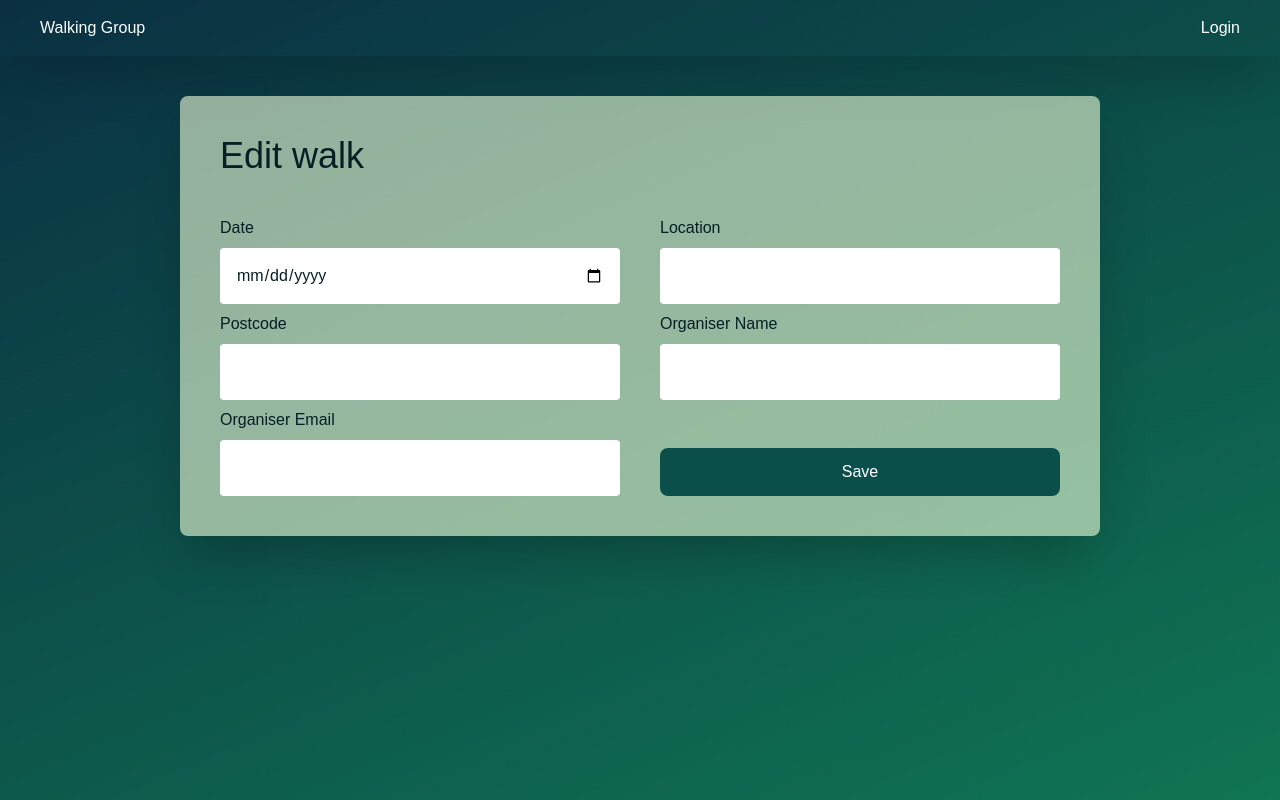
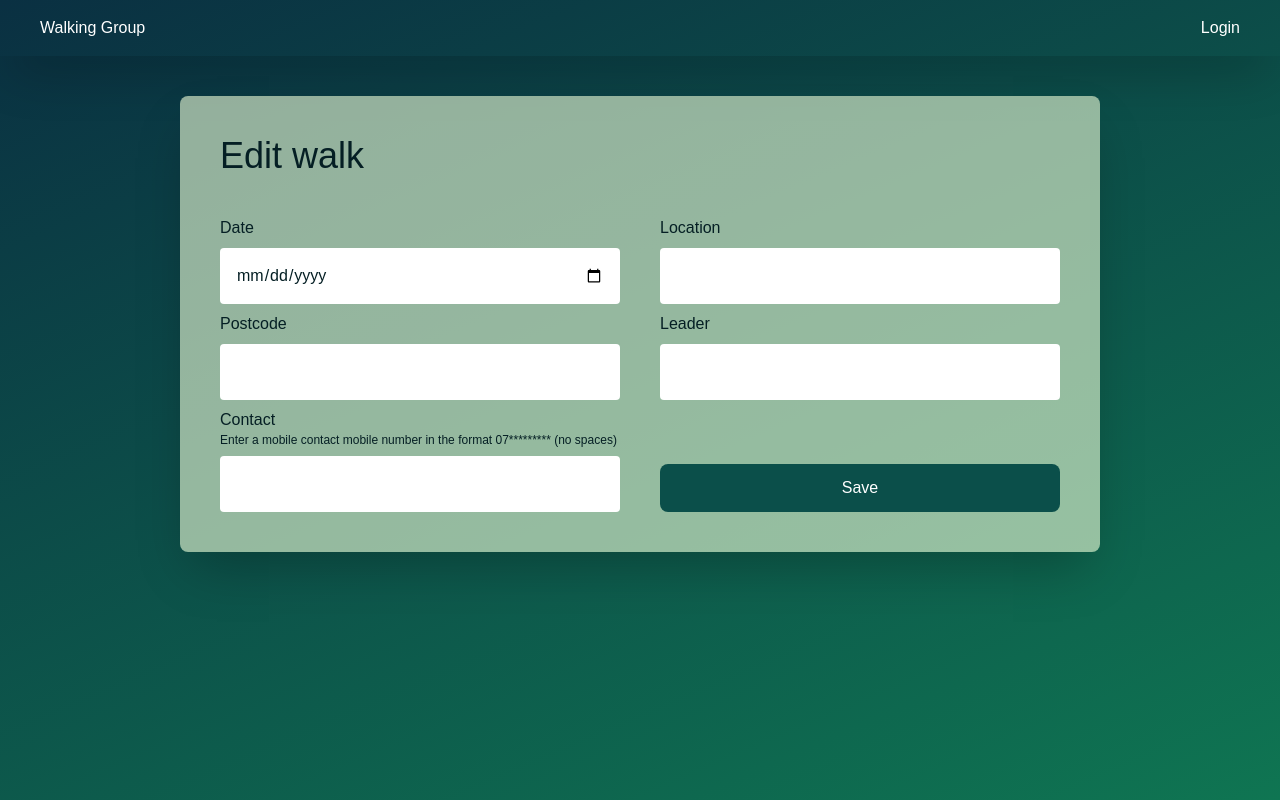
Before and after one commit to mayhemcreates/walking-group-app, a Nuxt app: page /update/1 in a window 1280 px wide. Built offline with nearby package versions, Linux system fonts and the light colour scheme; no server answers; the database is empty.

Commit message:
styling tweaks and error message rendering

```diff
--- a/app/assets/main.css
+++ b/app/assets/main.css
@@ -12,4 +12,5 @@ h1 {
   --color-grey-green: #b0cfba;
   --color-light-grey: #d3e3d8;
   --color-dark-blue: #051f24;
+  --color-grey-blue: #0f5e6e;
 }
--- a/app/pages/createwalk.vue
+++ b/app/pages/createwalk.vue
@@ -16,10 +16,19 @@ const newWalk: AppTypes.walk = reactive({
   contact: "",
 });
 
+const updateErrorMessage = () => {
+  if (errorMessage.value !== "") {
+    errorMessage.value = ""
+  }
+}
+
 const submitWalk = async (walk: AppTypes.walk) => {
   const result = await walkStore.createWalk(walk);
   if (!result.success) {
     errorMessage.value = result.message ?? "";
+    if (errorMessage.value === "") {
+      errorMessage.value = "A walk must have a date"
+    }
   } else {
     errorMessage.value = "";
   }
@@ -32,7 +41,7 @@ const submitWalk = async (walk: AppTypes.walk) => {
   <form class="flex flex-col lg:grid grid-cols-2 gap-y-2 gap-x-10" @submit.prevent="submitWalk(newWalk)">
     <div>
       <label for="date">Date</label>
-      <input id="date" type="date" v-model="newWalk.date" class="bg-light-grey rounded w-full p-4 mt-2" min="2025-12-04" step="7" />
+      <input id="date" type="date" v-model="newWalk.date" class="bg-light-grey rounded w-full p-4 mt-2" min="2025-12-04" step="7" @change="updateErrorMessage()" />
       <span class="text-red-900 bg-red-200">{{ errorMessage }}</span>
     </div>
 
@@ -47,12 +56,13 @@ const submitWalk = async (walk: AppTypes.walk) => {
     </div>
 
     <div>
-      <label for="organiser-name">Organiser Name</label>
+      <label for="organiser-name">Leader</label>
       <input id="organiser-name" v-model="newWalk.leader" class="bg-light-grey rounded w-full p-4 mt-2" />
     </div>
 
     <div>
-      <label for="organiser-email">contact</label>
+      <label for="organiser-email">Contact</label>
+      <div class="text-xs">Enter a mobile contact mobile number in the format 07********* (no spaces)</div>
       <input id="organiser-email" v-model="newWalk.contact" class="bg-light-grey rounded w-full p-4 mt-2" />
     </div>
 
--- a/app/pages/login.vue
+++ b/app/pages/login.vue
@@ -6,7 +6,7 @@ const email = ref("");
 const password = ref("");
 
 const passwordInputType = ref("password");
-const toggleFill = ref("black");
+const toggleFill = ref("#051f24");
 const handleLogin = async () => {
   try {
     loading.value = true;
@@ -21,7 +21,7 @@ const handleLogin = async () => {
 
 const toggleVisibility = () => {
   passwordInputType.value = passwordInputType.value === "password" ? "text" : "password";
-  toggleFill.value = toggleFill.value === "black" ? "grey" : "black";
+  toggleFill.value = toggleFill.value === "#051f24" ? "grey" : "#051f24";
 };
 </script>
 
--- a/app/pages/schedule.vue
+++ b/app/pages/schedule.vue
@@ -10,8 +10,8 @@ walkStore.fetchWalks();
 const lineClamp = ref("line-clamp-2");
 const accordionText = ref("more");
 const accordionIcons = {
-  closed: '<svg xmlns="http://www.w3.org/2000/svg" viewBox="0 0 640 640" class="w-4 h-4"><path d="M352 128C352 110.3 337.7 96 320 96C302.3 96 288 110.3 288 128L288 288L128 288C110.3 288 96 302.3 96 320C96 337.7 110.3 352 128 352L288 352L288 512C288 529.7 302.3 544 320 544C337.7 544 352 529.7 352 512L352 352L512 352C529.7 352 544 337.7 544 320C544 302.3 529.7 288 512 288L352 288L352 128z" class="group-hover:fill-blue-600"/></svg>',
-  open: '<svg xmlns="http://www.w3.org/2000/svg" viewBox="0 0 640 640" class="w-h h-4"><path d="M96 320C96 302.3 110.3 288 128 288L512 288C529.7 288 544 302.3 544 320C544 337.7 529.7 352 512 352L128 352C110.3 352 96 337.7 96 320z" class="group-hover:fill-blue-600"/></svg>',
+  closed: '<svg xmlns="http://www.w3.org/2000/svg" viewBox="0 0 640 640" class="w-4 h-4"><path d="M352 128C352 110.3 337.7 96 320 96C302.3 96 288 110.3 288 128L288 288L128 288C110.3 288 96 302.3 96 320C96 337.7 110.3 352 128 352L288 352L288 512C288 529.7 302.3 544 320 544C337.7 544 352 529.7 352 512L352 352L512 352C529.7 352 544 337.7 544 320C544 302.3 529.7 288 512 288L352 288L352 128z" fill="white"/></svg>',
+  open: '<svg xmlns="http://www.w3.org/2000/svg" viewBox="0 0 640 640" class="w-h h-4"><path d="M96 320C96 302.3 110.3 288 128 288L512 288C529.7 288 544 302.3 544 320C544 337.7 529.7 352 512 352L128 352C110.3 352 96 337.7 96 320z" fill="white"/></svg>',
 };
 
 const currentAccordionIcon = ref(accordionIcons.closed);
@@ -60,13 +60,14 @@ const formatDate = (walkDate: string, isMob: boolean) => {
 
 <template>
   <h1>Walk Schedule</h1>
+  <h2 class="md:hidden mb-4">Click the telephone icon to call the walk leader</h2>
 
   <div class="flex justify-center">
     <table class="w-full rounded bg-grey-green table-fixed">
       <thead>
         <tr class="lg:text-lg">
           <th>Date</th>
-          <th>Location</th>
+          <th class="hidden lg:table-cell">Location</th>
           <th>Postcode</th>
           <th>Contact</th>
           <th>Leader</th>
@@ -79,16 +80,24 @@ const formatDate = (walkDate: string, isMob: boolean) => {
         <tr v-for="(walk, index) in sortedWalks" :key="`walk-${index}`" :class="[index % 2 ? '' : 'bg-light-grey']">
           <td :class="[index === sortedWalks.length - 1 ? 'rounded-bl-lg' : '']" class="text-center lg:hidden">{{ formatDate(walk.date, true) }}</td>
           <td :class="[index === sortedWalks.length - 1 ? 'rounded-bl-lg' : '']" class="hidden lg:table-cell text-center">{{ formatDate(walk.date, false) }}</td>
-          <td>
+          <td class="hidden lg:table-cell">
             <span :class="lineClamp">{{ walk.location }}</span>
-            <button class="flex items-center gap- cursor-pointer text-dark-blue group hover:text-blue-600" @click="expandAccordion" v-if="renderAccordion(walk.location)">Read {{ accordionText }} <span v-html="currentAccordionIcon"></span></button>
+            <button class="flex items-center gap-2 cursor-pointer bg-dark-blue text-white rounded px-3 py-2 group text-xs hover:bg-grey-blue transition-colors delay-300 ease-in" @click="expandAccordion" v-if="renderAccordion(walk.location)">Read {{ accordionText }} <span v-html="currentAccordionIcon"></span></button>
           </td>
           <td class="text-center">
             <a :href="generateMapLink(walk.postcode)">
               {{ walk.postcode }}
             </a>
           </td>
-          <td :class="[index === sortedWalks.length - 1 ? 'rounded-br-lg' : '']" class="text-center">{{ walk.contact }}</td>
+          <td :class="[index === sortedWalks.length - 1 ? 'rounded-br-lg' : '']" class="text-center">
+            <span class="md:hidden">
+              <a  v-if="walk.contact" :href="`tel:${walk.contact}`" class="flex justify-center">
+                <svg xmlns="http://www.w3.org/2000/svg" class="w-4 h-4" viewBox="0 0 640 640">
+                  <path d="M224.2 89C216.3 70.1 195.7 60.1 176.1 65.4L170.6 66.9C106 84.5 50.8 147.1 66.9 223.3C104 398.3 241.7 536 416.7 573.1C493 589.3 555.5 534 573.1 469.4L574.6 463.9C580 444.2 569.9 423.6 551.1 415.8L453.8 375.3C437.3 368.4 418.2 373.2 406.8 387.1L368.2 434.3C297.9 399.4 241.3 341 208.8 269.3L253 233.3C266.9 222 271.6 202.9 264.8 186.3L224.2 89z" /></svg>
+              </a>
+            </span>
+            <span class="hidden md:table">{{ walk.contact }}</span>
+          </td>
           <td :class="[index === sortedWalks.length - 1 ? 'rounded-br-lg' : '']" class="text-center">{{ walk.leader }}</td>
 
           <td class="hidden lg:table-cell">
--- a/app/pages/update/[id].vue
+++ b/app/pages/update/[id].vue
@@ -64,12 +64,13 @@ const submitForm = async (walk: AppTypes.walk) => {
     </div>
 
     <div>
-      <label for="organiser-name">Organiser Name</label>
+      <label for="organiser-name">Leader</label>
       <input id="organiser-name" v-model="walkObj.leader" class="bg-white rounded w-full p-4 mt-2" />
     </div>
 
     <div>
-      <label for="organiser-email">Organiser Email</label>
+      <label for="organiser-email">Contact</label>
+      <div class="text-xs">Enter a mobile contact mobile number in the format 07********* (no spaces)</div>
       <input id="organiser-email" v-model="walkObj.contact" class="bg-white rounded w-full p-4 mt-2" />
     </div>
 
```
